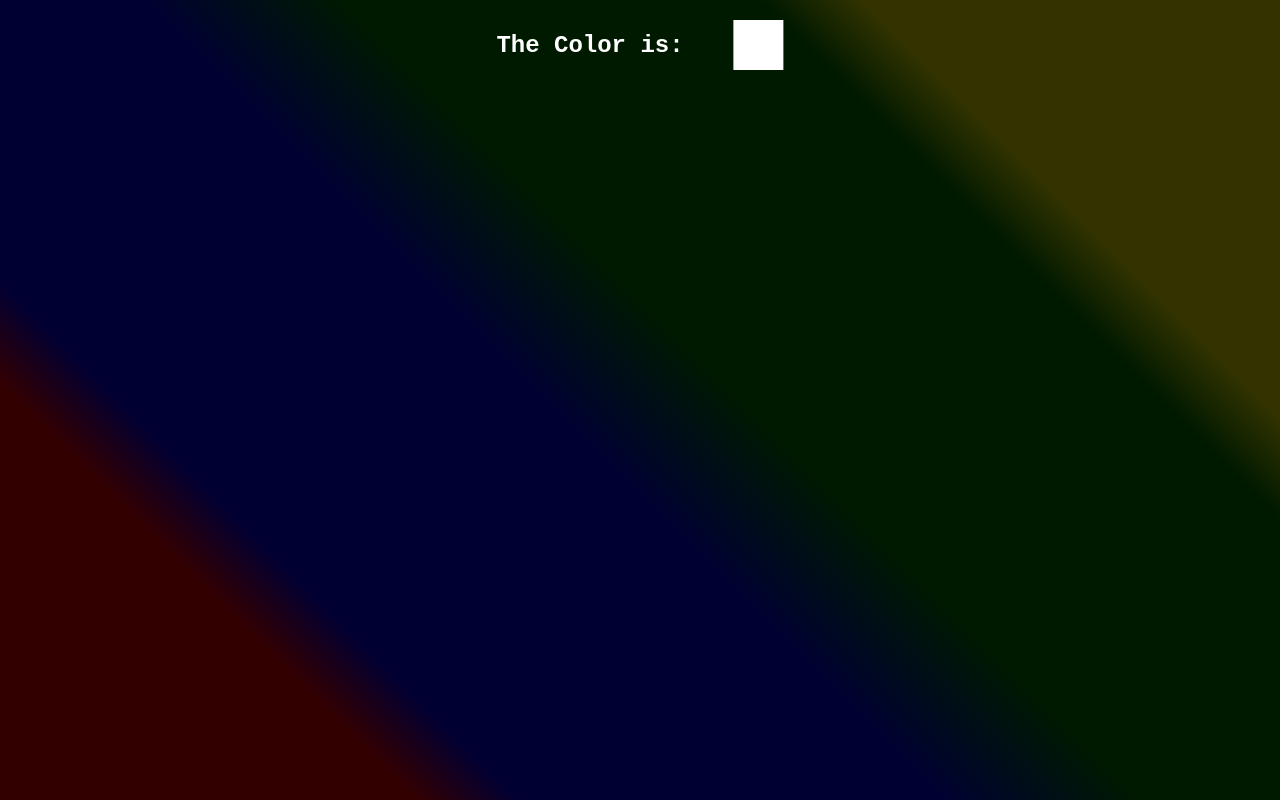
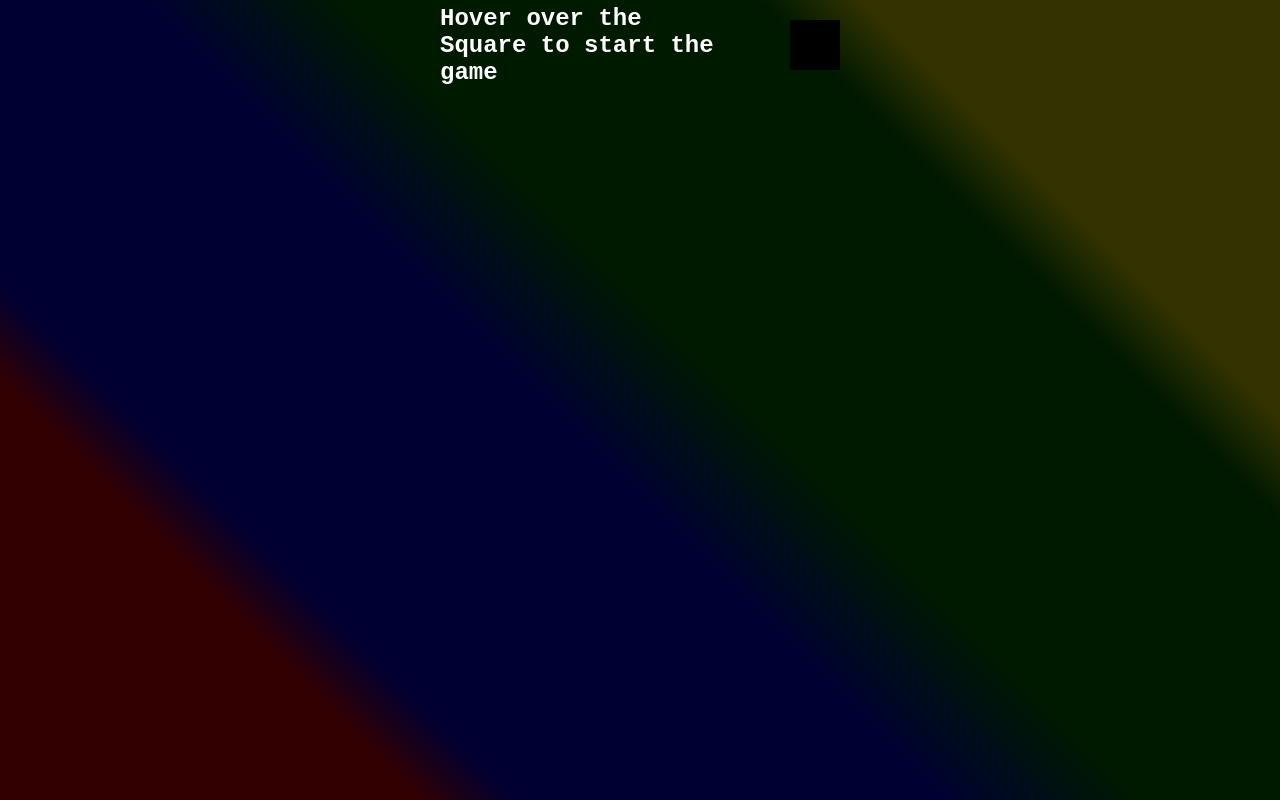
Before and after one commit to AbdelrahmanAbuessa/CursorColorChaos, a plain HTML site: page index.html in a window 1280 px wide. Both pictures are taken after a click on the element "START GAME". Drawn offline with Linux system fonts and the light colour scheme.

Commit message:
Add files via upload

```diff
--- a/index.html
+++ b/index.html
@@ -60,7 +60,8 @@
 
         <div class="ground" id="ground">
             <div class="announce">
-                The Color is: <span id="colorBlock" class="colorBlock"></span>
+                <span id="announceText" class="announceText"></span>
+                <span id="colorBlock" class="colorBlock"></span>
             </div>
         </div>
 
--- a/script.js
+++ b/script.js
@@ -2,16 +2,21 @@ let main_screen = document.getElementById("main");
 let isntructions = document.getElementById("instructions");
 let leaders = document.getElementById("leaderboard");
 let ground = document.getElementById("ground");
+let announceText = document.getElementById("announceText");
+let colorBlock = document.getElementById("colorBlock");
 
 main_screen.style.display = "block";
 isntructions.style.display = "none";
 leaders.style.display = "none"
 ground.style.display = "none"
 
-let difficulty = 0;
+let level = 0;
+let game = false;
+
+let loss = false;
 
 let colors = ["black", "white", "gray", "lightgray", "red", "aqua", "blue", "brown", "cyan", "darkblue", "darkgreen", "darkgrey", "darkorange", "darkred", "green", "lime", "lightblue", "lightgreen", "lightyellow", "magenta", "maroon", "navy", "orange", "pink", "purple", "red", "yellow"];
-let primaryColors = ["red", "blue", "black", "white", "green", "purple", "red", "yellow"];
+let primaryColors = ["red", "blue", "black", "white", "green", "purple", "pink", "red", "yellow"];
 
 document.addEventListener("click", function (e) {
     let targetElement = e.target;
@@ -20,9 +25,11 @@ document.addEventListener("click", function (e) {
     } else if (targetElement.id === "lead") {
         leaderboard();
     } else if (targetElement.id === "start") {
-        startGame();
+        loadGame();
     } else if (targetElement.id === "return") {
         returnToMenu();
+    } else if (targetElement.id === "colorBlock") {
+        startGame();
     }
 })
 
@@ -44,9 +51,42 @@ function returnToMenu() {
     isntructions.style.display = "none";
 }
 
-function startGame() {
+function loadGame() {
     main_screen.style.display = "none";
     leaders.style.display = "none"
     isntructions.style.display = "none";
     ground.style.display = "block"
+
+    if (!game) {
+        level = 1;
+        let index = Math.floor(Math.random() * 10);
+        if (index === 0) {
+            index = 1;
+        }
+        let start_color = primaryColors[index - 1];
+        announceText.innerText = "Hover over the Square to start the game";
+        colorBlock.style.backgroundColor = start_color;
+    } else {
+        level += 1;
+        startGame();
+    }
 }
+
+function startGame() {
+    announceText.innerText = "The Color is:";
+    let index = Math.floor(Math.random() * 10);
+    if (index === 0) {
+        index = 1;
+    }
+    let color = primaryColors[index - 1];
+    colorBlock.style.backgroundColor = color;
+}
+
+// loadd starter game
+// when click over square: set level & dificulty
+// update game, load squares, select random colors, apply them and squares and stuff
+// set timeout, check if mouse is hovering over correct square
+// if hover, proceed increase level and difficulty
+// number of squares and number of colors increase with level and difficulty according to a chart
+
+// if not hover then end game
--- a/style.css
+++ b/style.css
@@ -135,6 +135,10 @@ body {
     transform: translateX(-50%);
 }
 
+.announceText {
+    width: 300px;
+}
+
 .colorBlock {
     width: 50px;
     height: 50px;
```
